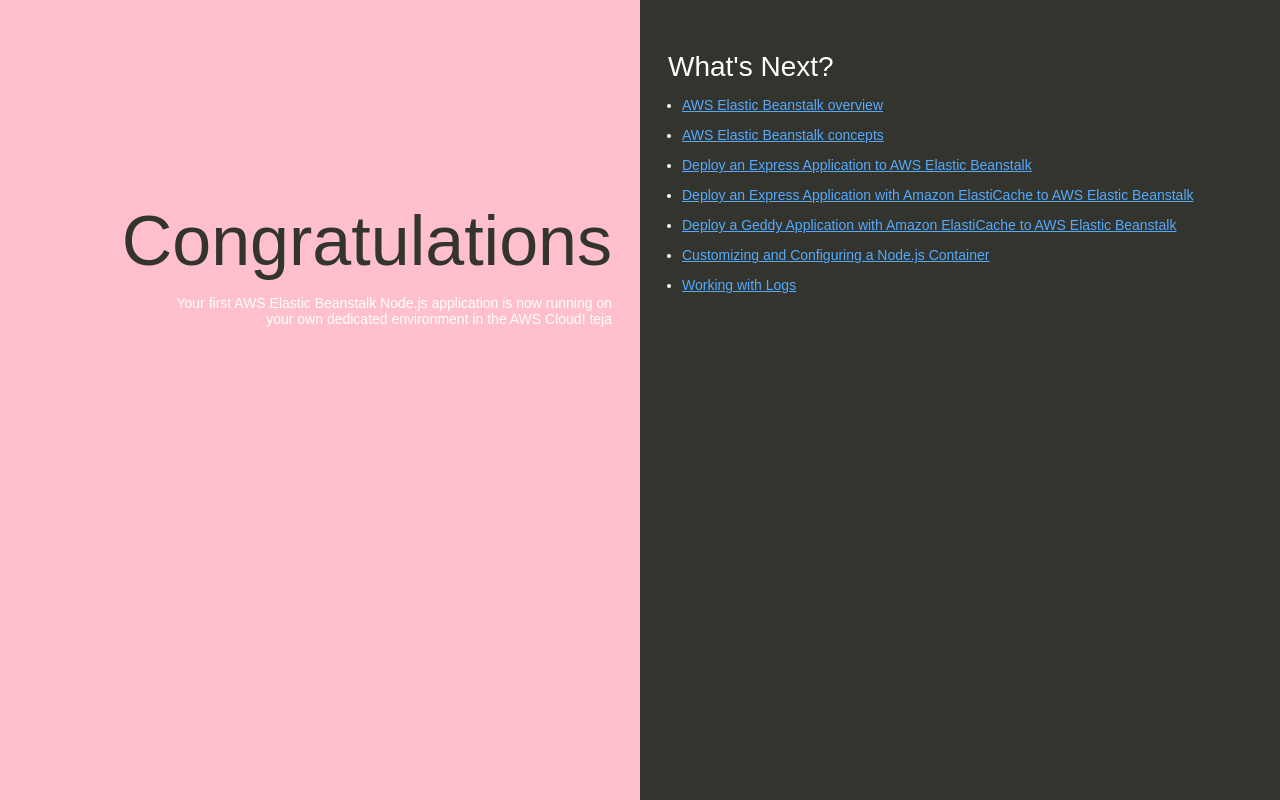
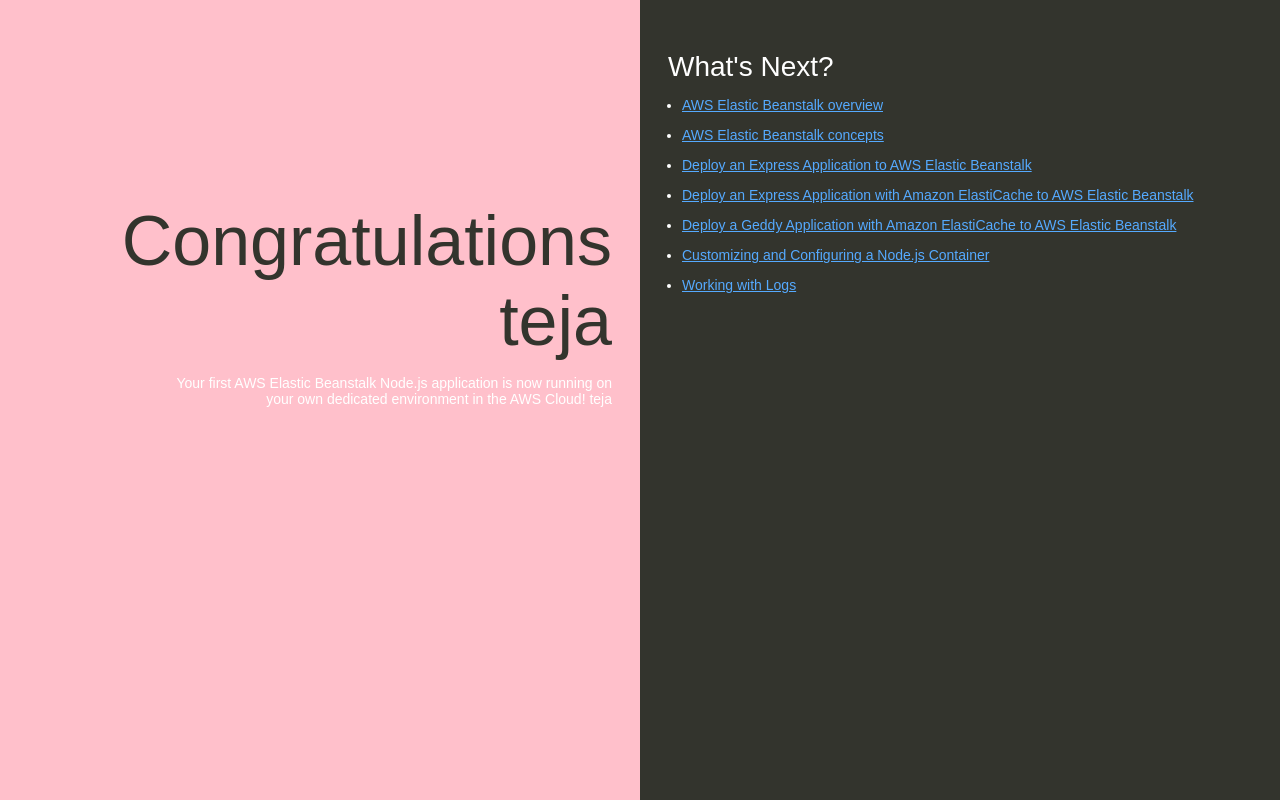
Before and after one commit to gsmteja/node-js-app, a website: page index.html in a window 1280 px wide. Drawn offline with Linux system fonts and the light colour scheme.

Commit message:
Update index.html

```diff
--- a/index.html
+++ b/index.html
@@ -74,7 +74,7 @@
   </head>
   <body>
     <div class="textColumn">
-      <h1>Congratulations</h1>
+      <h1>Congratulations teja</h1>
       <p>Your first AWS Elastic Beanstalk Node.js application is now running on your own dedicated environment in the AWS Cloud! teja</p>
     </div>
     <div class="linksColumn">
```
